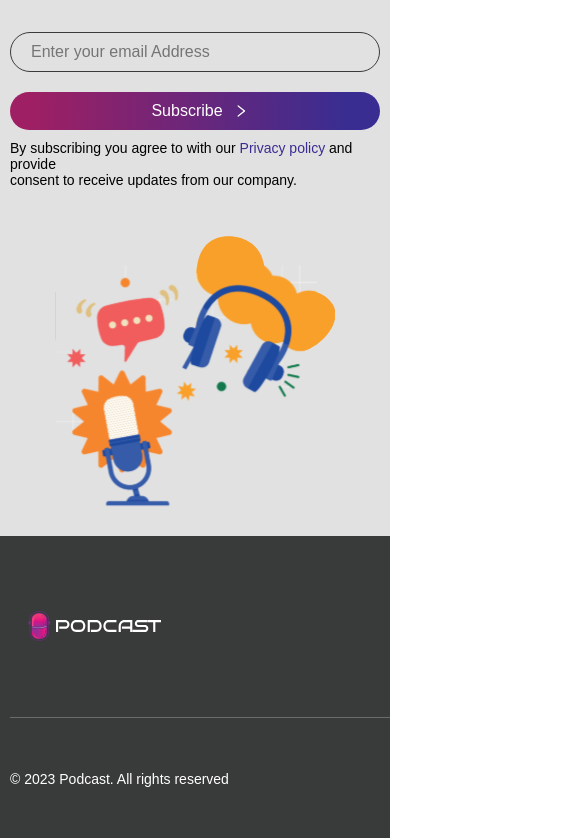
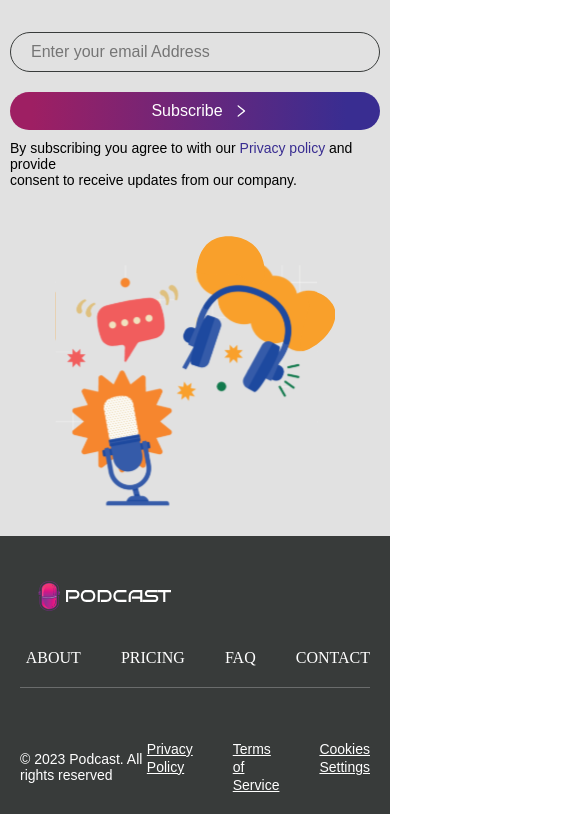
Before and after one commit to bekhzodallaev/milliy-podcast-app, a React (Create React App) app: page / in a window 390 px wide. Shown: the part 5600-6438 px from the top of the page, 585 px wide, since content can reach past the window. After the commit the page ends 6414 px from the top, so only its background shows below. Built offline with nearby package versions, Linux system fonts and the light colour scheme; a web font is replaced by a local one.

Commit message:
Add responsiveness for the footer component

```diff
--- a/src/pages/LandingPage/Home/FooterComponent/FooterComponent.module.css
+++ b/src/pages/LandingPage/Home/FooterComponent/FooterComponent.module.css
@@ -67,6 +67,23 @@
   font-size: 0.875rem;
 }
 
+/* Media queries */
+
+/* Phone version */
+@media only screen and (max-width: 799px) {
+  .footer_container {
+    width: 100%;
+    padding: 1.25rem;
+  }
+  .footer_info {
+    width: 100%;
+  }
+  .footer_details {
+    width: 100%;
+  }
+}
+
+/* Tablet version */
 @media only screen and (min-width: 800px) and (max-width: 1023px) {
   .footer_container {
     padding: 3.125rem 3.75rem;
@@ -77,4 +94,8 @@
   .footer_details {
     width: 100%;
   }
+  .links ul {
+    align-items: flex-start;
+    float: none;
+  }
 }
```
